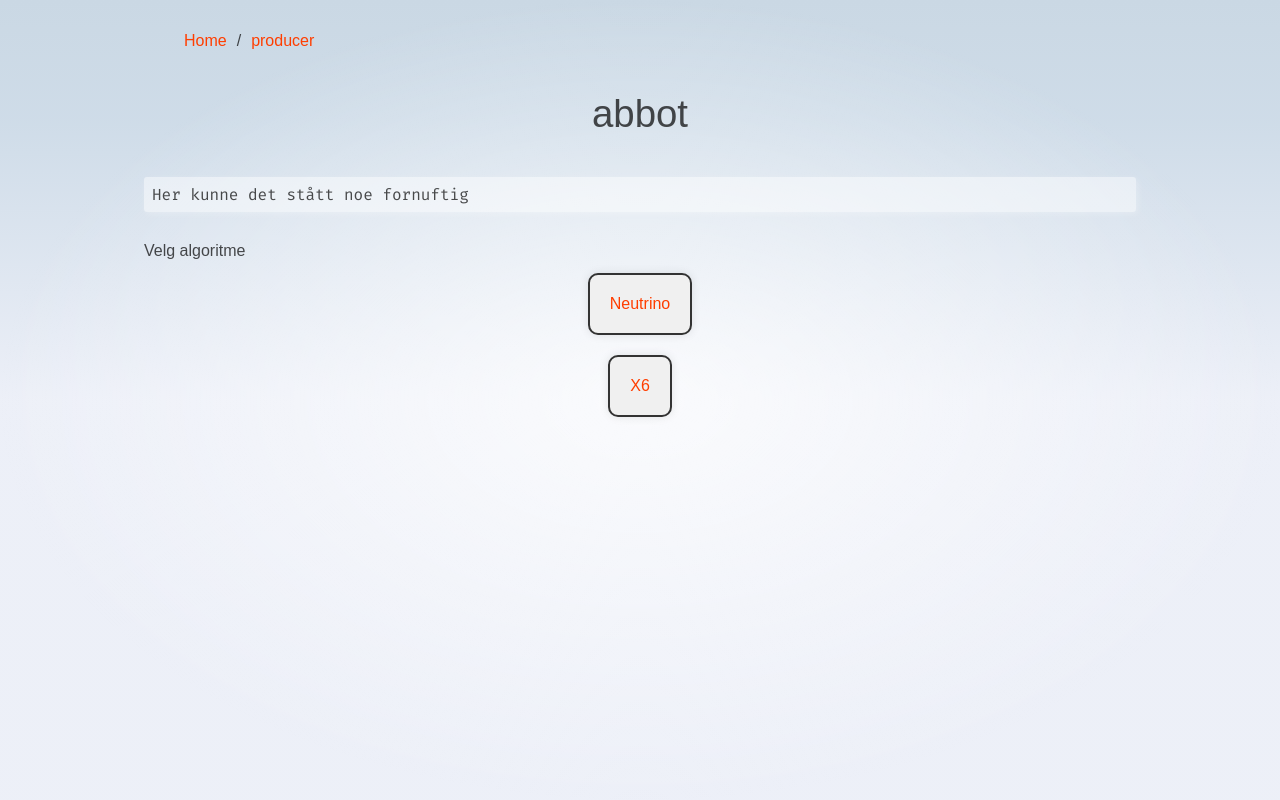
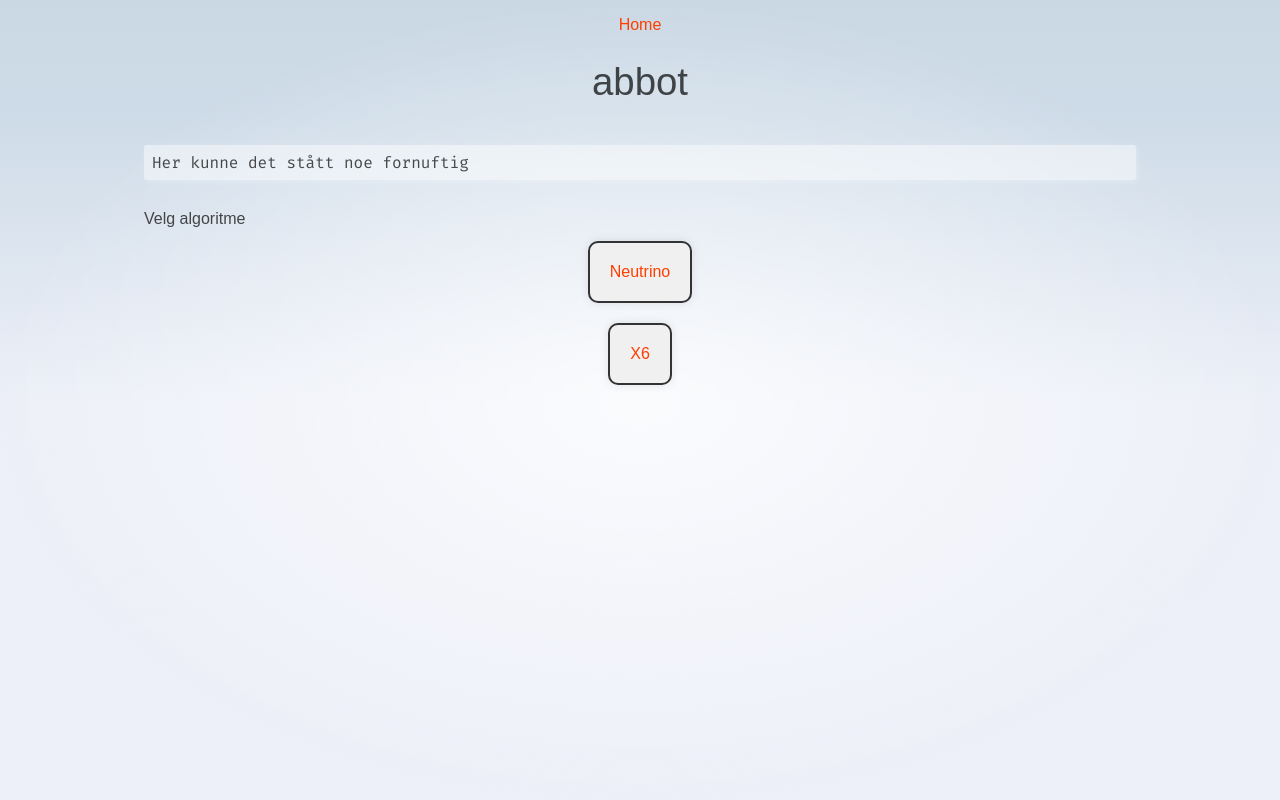
Before and after one commit to jerschio/pacemaker, a SvelteKit app: page /producer/abbot in a window 1280 px wide. Shown: the top 800 px of the page. Built offline with nearby package versions, Linux system fonts and the light colour scheme.

Commit message:
Fjernet breadcrumb til fordel for homelink

```diff
--- a/src/routes/+layout.svelte
+++ b/src/routes/+layout.svelte
@@ -1,15 +1,18 @@
 <script>
 	import './styles.css';
+	import Breadcrumb from './Breadcrumb.svelte';
+	import Homelink from './Homelink.svelte';
 </script>
 
 <div class="app">
 	<main>
+		<Homelink />
 		<slot />
 	</main>
 
-	<footer>
+	<!-- <footer>
 		<p>Les heller <a href="https://vg.no">vg.no</a> (eksempel på footer)</p>
-	</footer>
+	</footer> -->
 </div>
 
 <style>
--- a/src/routes/+page.svelte
+++ b/src/routes/+page.svelte
@@ -10,7 +10,7 @@
 </svelte:head>
 
 <section>
-	<Breadcrumb />
+	<!-- <Breadcrumb /> -->
 
 	<h1>Velg produsent</h1>
 
--- /dev/null
+++ b/src/routes/Homelink.svelte
@@ -0,0 +1,16 @@
+<script lang="ts">
+	import { base } from '$app/paths';
+</script>
+
+<div class="homelink">
+	<a href="{base}/">Home</a>
+</div>
+
+<style>
+	.homelink {
+		list-style: none;
+		display: flex;
+		flex-direction: column;
+		align-items: center;
+	}
+</style>
--- a/src/routes/producer/[producer]/+page.svelte
+++ b/src/routes/producer/[producer]/+page.svelte
@@ -1,10 +1,7 @@
 <script>
-	import Breadcrumb from '../../Breadcrumb.svelte';
 	import { base } from '$app/paths';
 	export let data;
 </script>
-
-<Breadcrumb />
 
 <h1>{data.producer.name}</h1>
 <pre>Her kunne det stått noe fornuftig</pre>
--- a/src/routes/producer/[producer]/[modelid]/+page.svelte
+++ b/src/routes/producer/[producer]/[modelid]/+page.svelte
@@ -1,9 +1,6 @@
 <script lang="ts">
-	import Breadcrumb from '../../../Breadcrumb.svelte';
 	export let data;
 </script>
-
-<Breadcrumb />
 
 <h1>{data.model.name}</h1>
 
--- a/svelte.config.js
+++ b/svelte.config.js
@@ -1,8 +1,7 @@
 import adapter from '@sveltejs/adapter-static';
 import { vitePreprocess } from '@sveltejs/vite-plugin-svelte';
 
-console.log('Fra svelte.config.json process.argv', process.env.BASE_PATH);
-console.log('Fra svelte.config.json Hva får vi som base egentlig', process.argv.includes('dev') ? '' : process.env.BASE_PATH);
+console.log('Fra svelte.config.json base blir', process.argv.includes('dev') ? '' : process.env.BASE_PATH);
 
 export default
 	{
@@ -20,7 +19,7 @@ export default
 				strict: true
 			}),
 			paths: {
-				base: '/pacemaker'
+				base: process.argv.includes('dev') ? '' : process.env.BASE_PATH,
 			}
 		}
 	};
```
